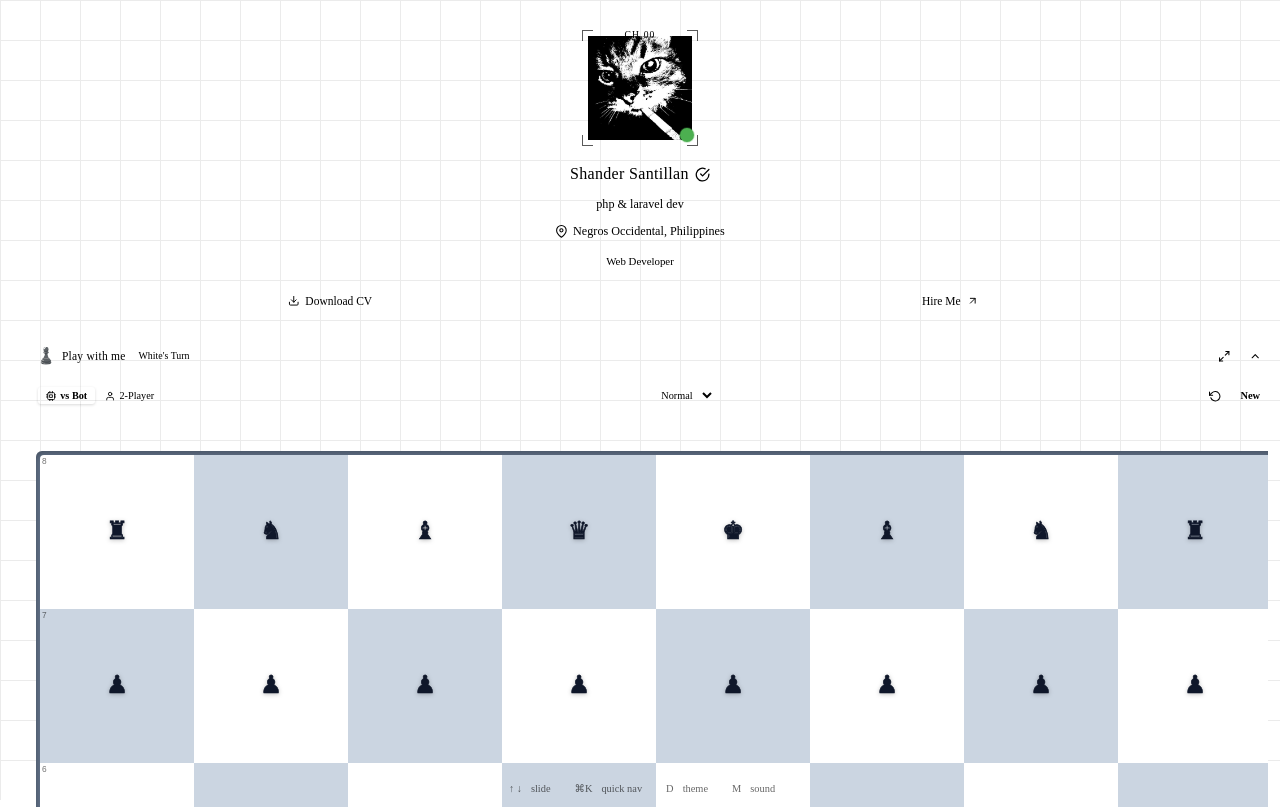
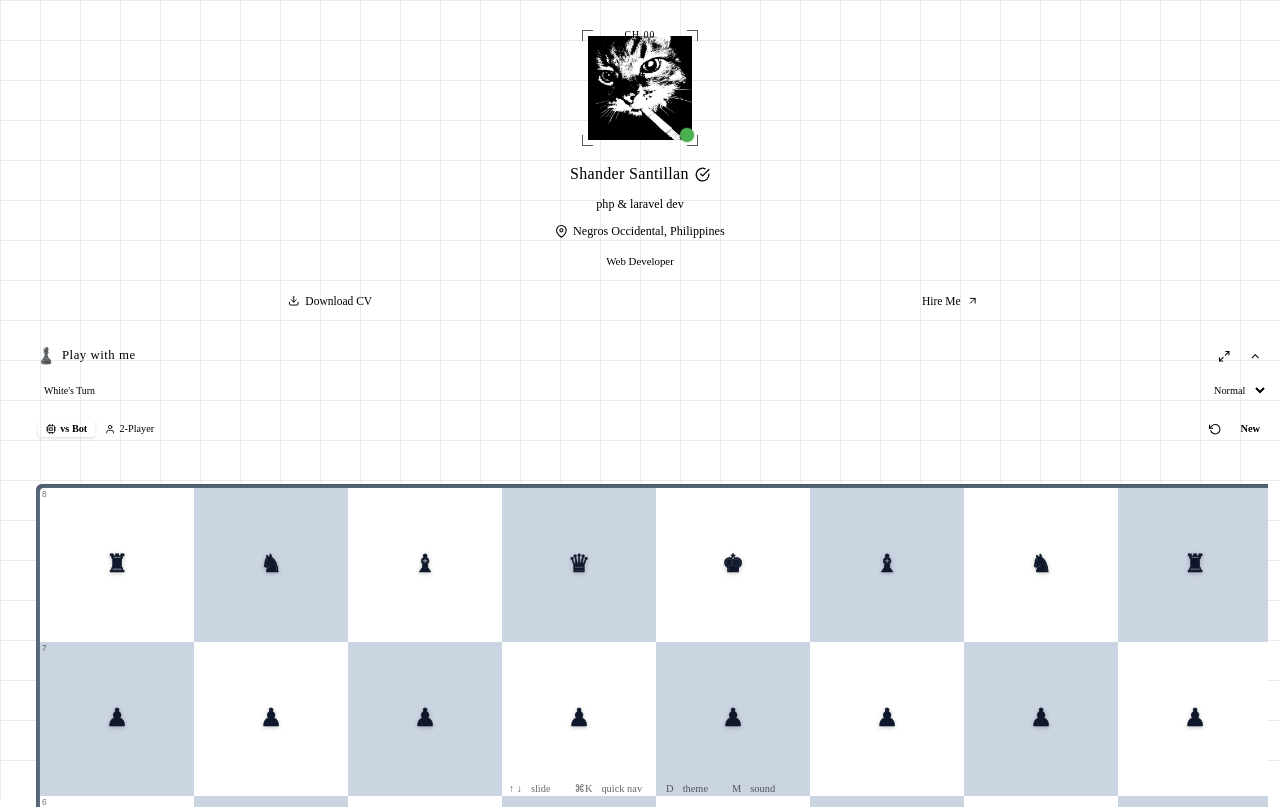
Before and after one commit to klientshander/shander, a React (Vite) app: page /#home in a window 1280 px wide. Shown: the top 807 px of the page. Built offline with nearby package versions, Linux system fonts and the light colour scheme; the HTML template or start-up script is replaced by a standard one; a web font is replaced by a local one.

Commit message:
Project sync

```diff
--- a/src/components/chess/SidebarChess.css
+++ b/src/components/chess/SidebarChess.css
@@ -26,16 +26,13 @@
   align-items: center;
   justify-content: space-between;
   gap: 8px;
-  flex-wrap: wrap;
 }
 
 .sidebar-chess__title-group {
   display: flex;
   align-items: center;
   gap: 6px;
-  flex: 1 1 auto;
   min-width: 0;
-  flex-wrap: wrap;
 }
 
 .sidebar-chess__icon {
@@ -45,16 +42,25 @@
 
 .sidebar-chess__title {
   font-family: var(--font-pixel, var(--font-mono));
-  font-size: 0.72rem;
+  font-size: 0.8rem;
   color: var(--text);
-  letter-spacing: 0.02em;
-  white-space: normal;
+  letter-spacing: 0.04em;
+  white-space: nowrap;
+}
+
+/* Status & Difficulty Row */
+.sidebar-chess__status-row {
+  display: flex;
+  align-items: center;
+  justify-content: space-between;
+  gap: 6px;
+  padding: 2px 0 4px;
 }
 
 .sidebar-chess__badge {
   font-family: var(--font-mono);
   font-size: 0.62rem;
-  padding: 2px 7px;
+  padding: 3px 8px;
   border-radius: 4px;
   background: var(--surface);
   border: 1px solid var(--border);
--- a/src/components/chess/SidebarChess.jsx
+++ b/src/components/chess/SidebarChess.jsx
@@ -220,9 +220,6 @@ export default function SidebarChess({ onExpand, isModal = false }) {
         <div className="sidebar-chess__title-group">
           <span className="sidebar-chess__icon">♟️</span>
           <span className="sidebar-chess__title">Play with me</span>
-          <span className={`sidebar-chess__badge ${turn === 'w' ? 'sidebar-chess__badge--white' : 'sidebar-chess__badge--black'}`}>
-            {statusMessage}
-          </span>
         </div>
 
         <div className="sidebar-chess__header-actions">
@@ -261,7 +258,26 @@ export default function SidebarChess({ onExpand, isModal = false }) {
             transition={{ duration: 0.22 }}
             className="sidebar-chess__body"
           >
-            {/* Mode & Tool Bar */}
+            {/* Status & Difficulty Row */}
+            <div className="sidebar-chess__status-row">
+              <span className={`sidebar-chess__badge ${turn === 'w' ? 'sidebar-chess__badge--white' : 'sidebar-chess__badge--black'}`}>
+                {statusMessage}
+              </span>
+              {vsBot && (
+                <select
+                  className="sidebar-chess__difficulty"
+                  value={botDifficulty}
+                  onChange={(e) => setBotDifficulty(e.target.value)}
+                  aria-label="Bot difficulty"
+                >
+                  <option value="easy">Casual</option>
+                  <option value="medium">Normal</option>
+                  <option value="hard">Master</option>
+                </select>
+              )}
+            </div>
+
+            {/* Mode & Action Tools Bar */}
             <div className="sidebar-chess__controls">
               <div className="sidebar-chess__mode-toggle">
                 <button
@@ -285,19 +301,6 @@ export default function SidebarChess({ onExpand, isModal = false }) {
                   <FiUser /> 2-Player
                 </button>
               </div>
-
-              {vsBot && (
-                <select
-                  className="sidebar-chess__difficulty"
-                  value={botDifficulty}
-                  onChange={(e) => setBotDifficulty(e.target.value)}
-                  aria-label="Bot difficulty"
-                >
-                  <option value="easy">Casual</option>
-                  <option value="medium">Normal</option>
-                  <option value="hard">Master</option>
-                </select>
-              )}
 
               <div className="sidebar-chess__action-btns">
                 <button
```
